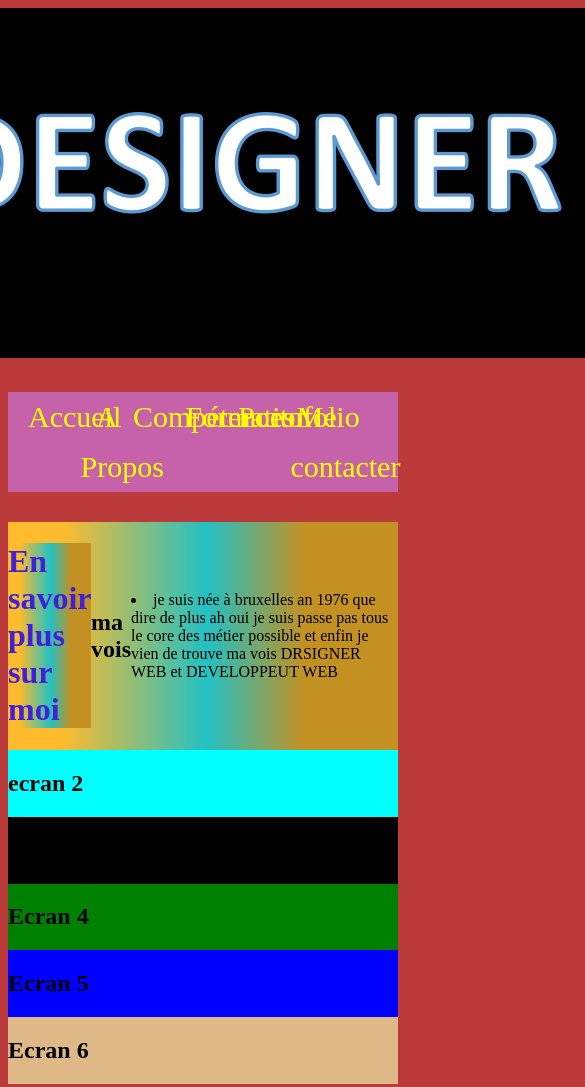
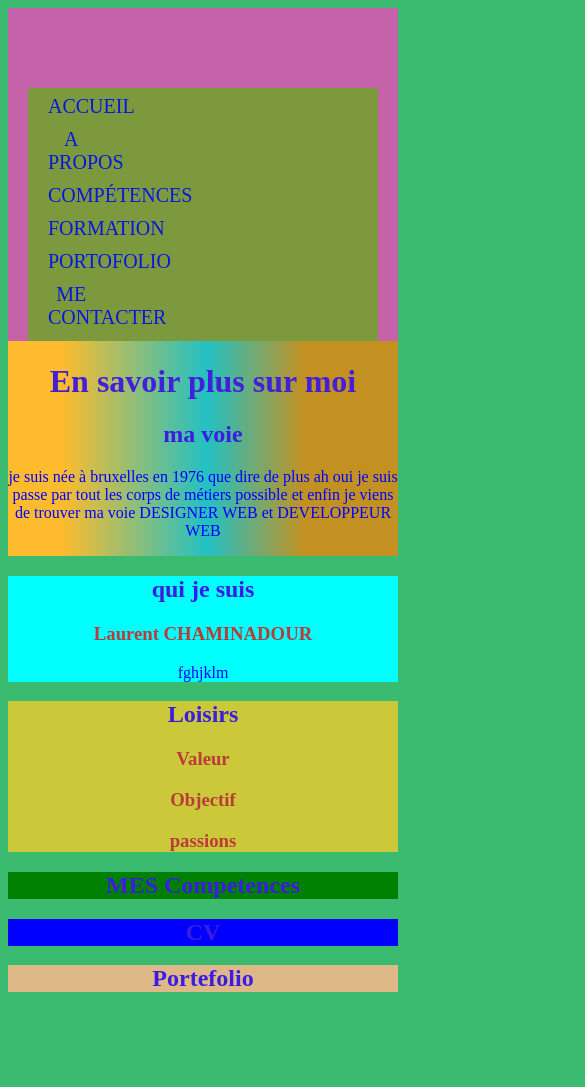
Before and after one commit to Chaminadour/cv-Laurent-Chaminadour, a plain HTML site: page index.html in a window 390 px wide. Shown: the top 1087 px of the page, 585 px wide, since content can reach past the window. After the commit the page ends 1020 px from the top, so only its background shows below. Drawn offline with Linux system fonts and the light colour scheme.

Commit message:
modif commit

```diff
--- a/index.html
+++ b/index.html
@@ -5,19 +5,25 @@
     <meta charset="UTF-8">
     <meta http-equiv="X-UA-Compatible" content="IE=edge">
     <meta name="viewport" content="width=device-width, initial-scale=1.0">
-    <title>C.V</C>
-    </title>
-
+    <title>C.V</title>
+    <link rel="stylesheet" href="https://cdnjs.cloudflare.com/ajax/libs/font-awesome/4.7.0/css/font-awesome.min.css">
 
 
     <link rel="stylesheet" href="style.css">
 
 <body>
     <header class="logo">
-        <img src="image/Sans titre-1.png" alt="image">
+        DESIGNER WEB<br/><br/>DEVELOPPEUR FROT END<br/>
+        <p></p><br>
+        <p></p>
     </header>
     <div id="blocPrincipal">
         <nav>
+            <input type="checkbox" id="check">
+                <label for="check" class="checkbtn">
+                    <i class="fas fa-navicon"></i>
+                </label>
+                <label class="logo"></label>
             <ul>
                 <li><a>Accueil</a></li>
                 <li><a>A Propos</a></li>
@@ -29,34 +35,44 @@
         </nav>
         <!--ecran 1-->
         <div class="ecran ecran1">
-            <h1 class="box">En savoir plus sur moi</h1><br></br>
-            <h2> ma vois </h2><br>
-            <p class="text-seconday"><li> je suis née à bruxelles an 1976 que dire de plus ah oui je suis passe pas tous le
-                core des métier possible et enfin je vien de trouve ma vois DRSIGNER WEB et DEVELOPPEUT WEB</li>
+            <h1 class="box">En savoir plus sur moi</h1>
+            <h2> ma voie </h2>
+            <p class="text-seconday"> je suis née à bruxelles en 1976 que dire de plus ah oui je suis passe par tout
+                 les corps de métiers possible et enfin je viens de trouver ma voie DESIGNER WEB et DEVELOPPEUR WEB
             </p>
         </div>
         <div id="ecran2"></div>
 
         <!--ecran 2-->
         <div class="ecran ecran2">
-            <h2>ecran 2</h2>
+            <h2>qui je suis </h2>
+            <h3>Laurent CHAMINADOUR</h3>
+            <p>fghjklm</p>
         </div>
 
         <!--ecran 3-->
         <div class="ecran ecran3">
-            <h2>ecran 3</h2>
+            <h2>Loisirs</h2>
+
+                <h3> Valeur </h3>
+                <p></p>
+                <h3> Objectif </h3>
+                <p></p>
+                <h3> passions </h3>
+                <p></p>
+
         </div>
         <!--ecran 4-->
         <div class="ecran ecran4">
-            <h2>Ecran 4</h2>
+            <h2>MES Competences</h2>
         </div>
         <!--ecran 5-->
         <div class="ecran ecran5">
-            <h2>Ecran 5</h2>
+            <h2>CV</h2>
         </div>
         <!--ecran 6-->
         <div class="ecran ecran6">
-            <h2>Ecran 6</h2>
+            <h2>Portefolio</h2>
         </div>
     </div>
     <script src="js.js"></script>
--- a/style.css
+++ b/style.css
@@ -6,9 +6,118 @@
   font-size: 16px;*/
 }
 header{
+  text-align: center;
+  font-size: xx-large;
+  color: rgb(72, 72, 62);
+}
+label.logo{
+  color: white;
+  font-size:auto;
+  line-height: 80px;
+  padding: 0 100px;
+  font-weight: bold;
+  width: 24%;
+  text-align: left;
+}
+nav ul{
+  display: flex ;
+  text-align: center;
+  font-size: 30px;
+  line-height: 50px;
+  padding-left: 20px;
+  padding-right: 20px;
+  color: yellow;
+}
 
+nav ul li{
   text-align: center;
+  margin: 0 5px;
 }
+
+nav ul li a{
+  color: rgb(8, 23, 223);
+  font-size: 1.2rem;
+  border-radius: 3px;
+  text-transform: uppercase;
+}
+
+a.active, a:hover{
+  /*background: #1f1f1f;*/
+  color: #1f1f1f;
+  font-weight: bold;
+  transition: .5s;
+}
+.checkbtn{
+  font-size: 30px;
+  color: white;
+  float: right;
+  line-height: 80px;
+  margin-right: 40px;
+  cursor: pointer;
+  display: none;
+}
+
+#check{
+  display:none;
+}
+
+@media (max-width:952px){
+  label.logo{
+      font-size: 30px;
+      padding-left: 50px;
+  }
+  nav ul li a{
+      font-size: 16px;
+  }
+}
+
+
+@media (max-width:858px){
+  .checkbtn{
+      display: block;
+  }
+
+  nav{
+      padding: 0 20px;
+  }
+
+  label.logo{
+      width: 90%;
+      text-align: center;
+  }
+  header {
+    display: none;
+  }
+  nav ul{
+
+      flex-direction: column;
+
+      width: auto;
+      height: 30vh;
+      background: #7c9a3d;
+      transition: all .5s;
+      top:auto;
+      left: auto;
+      width: auto;
+      margin: 0;
+  }
+  nav ul li{
+    display: block;
+    margin: 5px 0;
+    line-height: 20px;
+}
+  nav ul li a{
+      font-size: 20px;
+  }
+  a:hover,a.active{
+      background: none;
+      color: #05be4c;
+  }
+  #check:checked ~ ul{
+      left:0;
+  }
+}
+
 
 body {
   width: 100%;
@@ -16,9 +125,12 @@ body {
   display: flex;
   flex-direction: column;
   align-items: center;
-  background: #BB3A3A;
+  background: #3abb70;
 }
 nav{
+  justify-content: space-between;
+  align-items: center;
+  align-content: center;
   background-color: #C662AA;
 }
 nav li{
@@ -30,6 +142,16 @@ h1{
   color: rgb(66, 32, 218);
   background: rgb(195,145,34);
   background: linear-gradient(270deg, rgba(195,145,34,1) 24%, rgba(34,193,195,1) 49%, rgba(253,187,45,1) 86%);
+}
+h2{
+  color: #3b1de2;
+}
+h3{
+  color: #BB3A3A;
+}
+.a {
+  color: #05be4c;
+  background-color: #1f1f1f;
 }
 nav ul{
 
@@ -51,7 +173,7 @@ nav ul{
 
 .ecran {
 
-  display: flex;
+  text-align: center;
 }
 
 section {
@@ -75,12 +197,13 @@ section {
 div .h1{
 
   text-align: center;
+  color: #BB3A3A;
 }
 div .h2{
   justify-content: center;
   align-items: center;
   align-content: center;
-  color: #BB3A3A;
+  color: #3b1de2;
   text-align: end;
   display: block;
   flex: auto;
@@ -89,6 +212,8 @@ div .h2{
 p{
   height: auto;
   text-align: center;
+  color: blue;
+
 }
 
 
@@ -100,8 +225,9 @@ p{
 
 /* ecran 3*/
 .ecran3 {
-  background-color: black;
+  background-color: rgb(203, 201, 58);
   width: 100%;
+  color: beige;
 
 }
 
```
